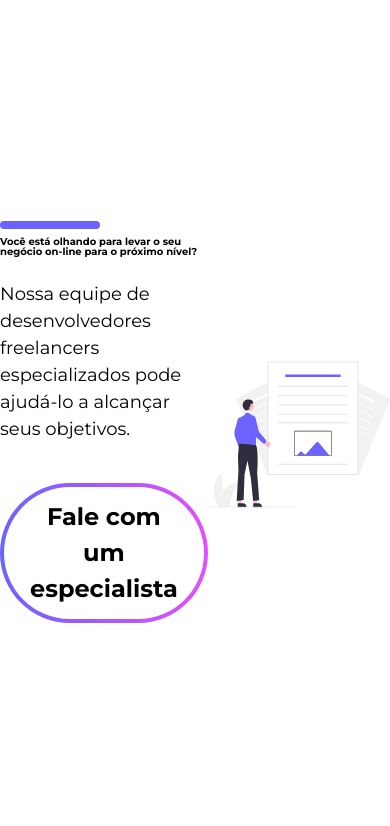
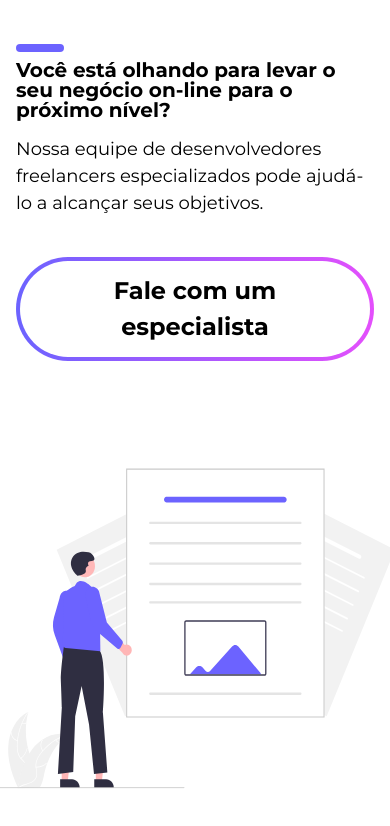
Before and after one commit to jaomanoel/Digital-Business, a Next.js app: page / in a window 390 px wide. Shown: the top 826 px of the page. Built offline with nearby package versions, Linux system fonts and the light colour scheme.

Commit message:
Created Responsive Hero

```diff
--- a/src/parties/_Hero/_Hero.tsx
+++ b/src/parties/_Hero/_Hero.tsx
@@ -1,22 +1,22 @@
 import { Button } from "@/components/Button";
 import { Line } from "@/components/Line";
 import { Blog } from "@/components/svgs/Blog";
-import React, { ReactElement } from "react";
+import React from "react";
 
 interface HeroProps {}
 
 const _Hero: React.FC<HeroProps> = ({}) => {
   return (
-    <div className="w-full h-[100vh] flex items-center justify-center">
-      <div className="w-full h-full max-w-screen-xl flex items-center justify-center md:justify-between relative">
+    <div className="w-[100vw] h-[100vh] flex items-center justify-center py-40 px-16 xl:px-0">
+      <div className="w-full h-full max-w-screen-xl flex flex-col md:flex-row items-center justify-center md:justify-between relative gap-40">
         <div className="flex flex-col items-center md:items-start justify-center md:justify-start gap-40 md:gap-60">
           <div className="max-w-[63rem]">
-            <Line props="mb-8" />
-            <h1 className="font-montserrat font-bold md:text-5xl leading-none pb-24">
+            <Line props="mb-8 w-48" />
+            <h1 className="font-montserrat font-bold text-left text-xl xl:text-5xl leading-none pb-16 md:pb-24">
               Você está olhando para levar o seu negócio on-line para o próximo
               nível?
             </h1>
-            <p className="font-montserrat font-normal text-lg md:text-2xl">
+            <p className="font-montserrat font-normal text-lg xl:text-2xl">
               Nossa equipe de desenvolvedores freelancers especializados pode
               ajudá-lo a alcançar seus objetivos.
             </p>
@@ -24,7 +24,7 @@ const _Hero: React.FC<HeroProps> = ({}) => {
 
           <Button label="Fale com um especialista" url="#" />
         </div>
-        <Blog className="w-[98rem] h-[92.4rem] md:absolute top-0 right-0 md:translate-x-[17.5rem] md:-translate-y-40" />
+        <Blog className="w-400 h-400 md:w-[98rem] md:h-[92.4rem] xl:absolute top-0 right-0 md:translate-x-[17.5rem] md:-translate-y-40" />
       </div>
     </div>
   );
```
